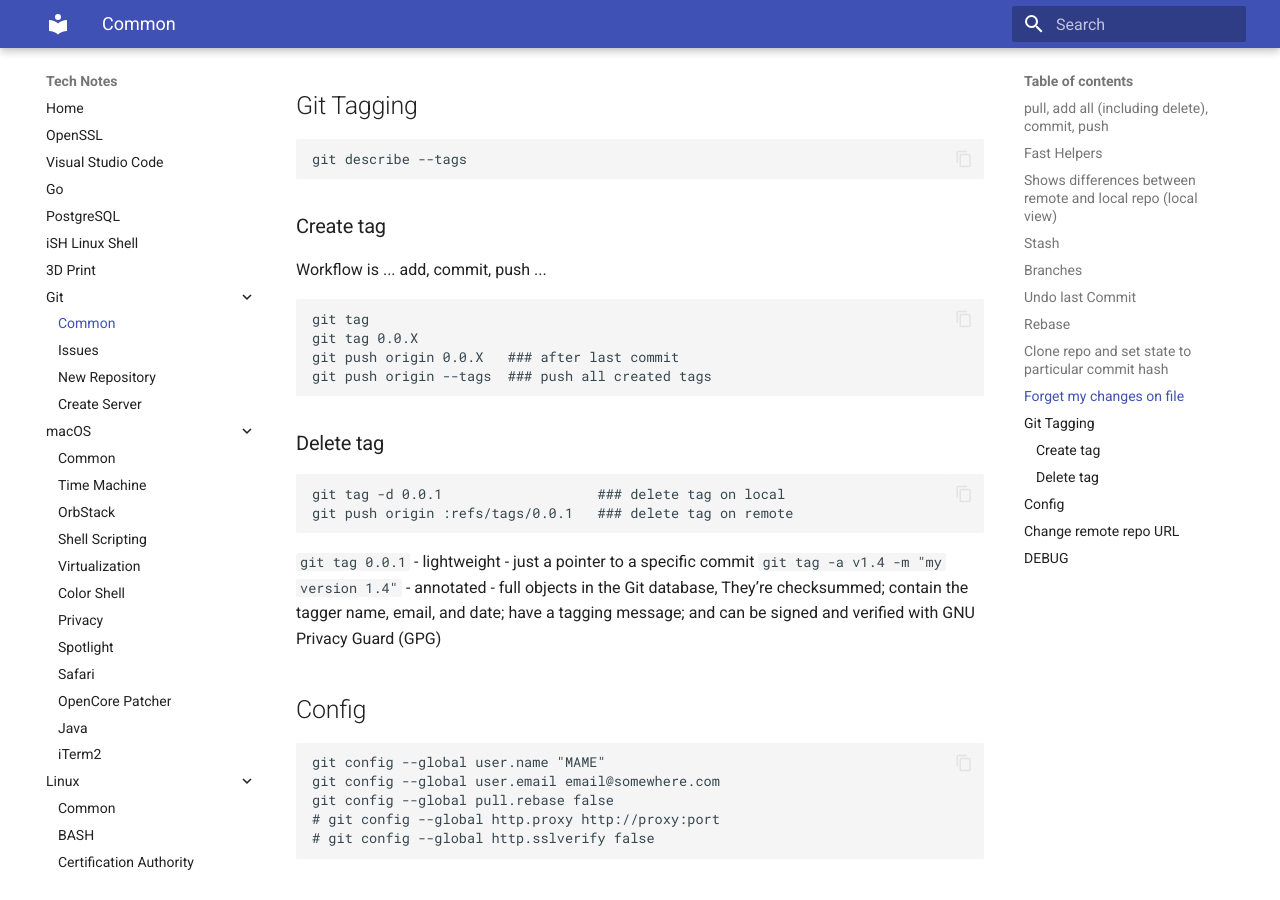
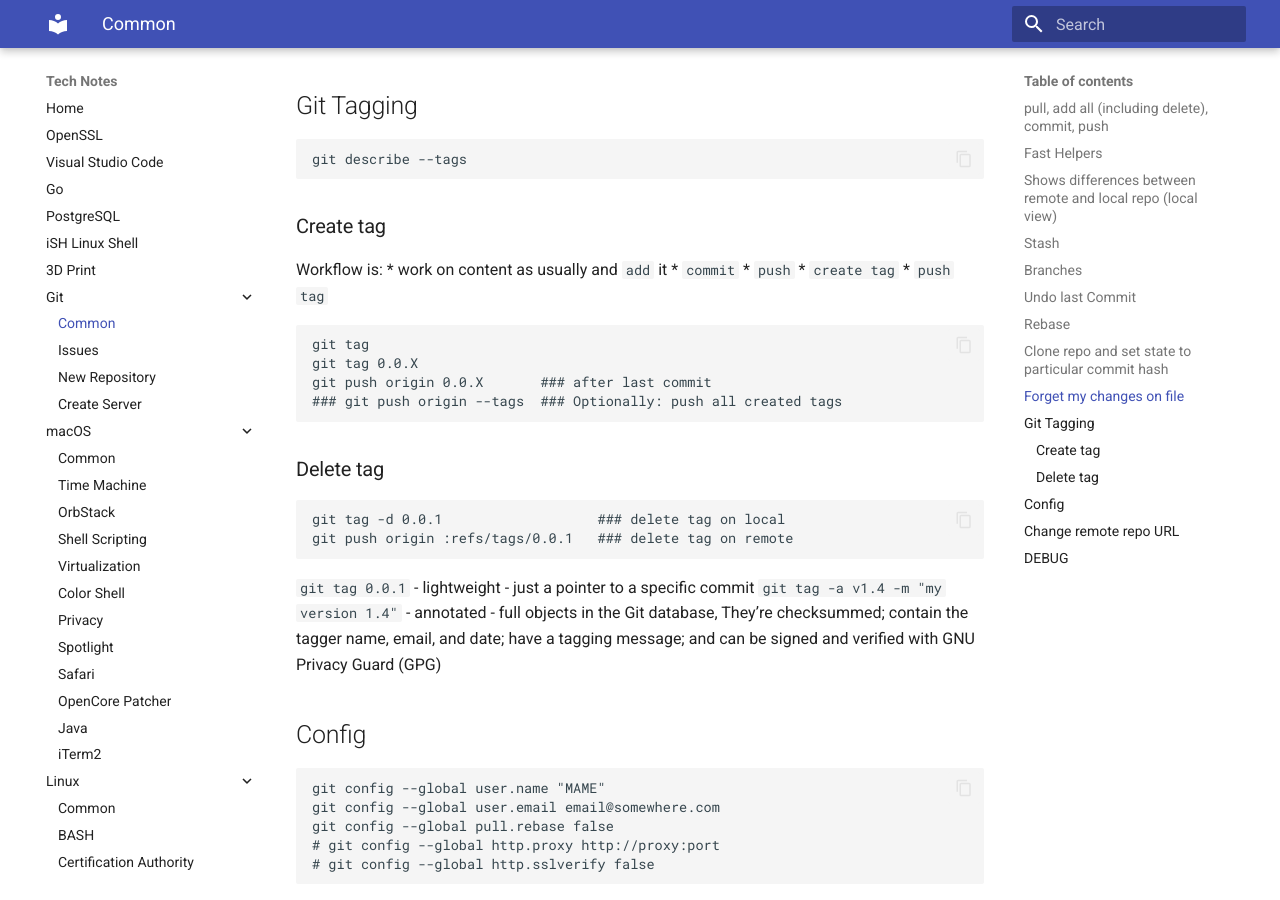
Before and after one commit to jorycz/technotes, an MkDocs documentation site: the page built from docs/Git/Git-Common.md, in a window 1280 px wide and 900 px high, scrolled down 3478 px. Built offline with MkDocs 1.6.1 and Material for MkDocs 9.7.7, drawn with Linux system fonts in a browser that asks for light colours.

Commit message:
git tags updated

```diff
--- a/docs/Git/Git-Common.md
+++ b/docs/Git/Git-Common.md
@@ -141,12 +141,17 @@
 
 ### Create tag
 
-Workflow is ... add, commit, push ...
+Workflow is:
+* work on content as usually and `add` it
+* `commit`
+* `push`
+* `create tag`
+* `push tag`
 
     git tag
     git tag 0.0.X
-    git push origin 0.0.X   ### after last commit
-    git push origin --tags  ### push all created tags
+    git push origin 0.0.X       ### after last commit
+    ### git push origin --tags  ### Optionally: push all created tags
 
 ### Delete tag
 
```
